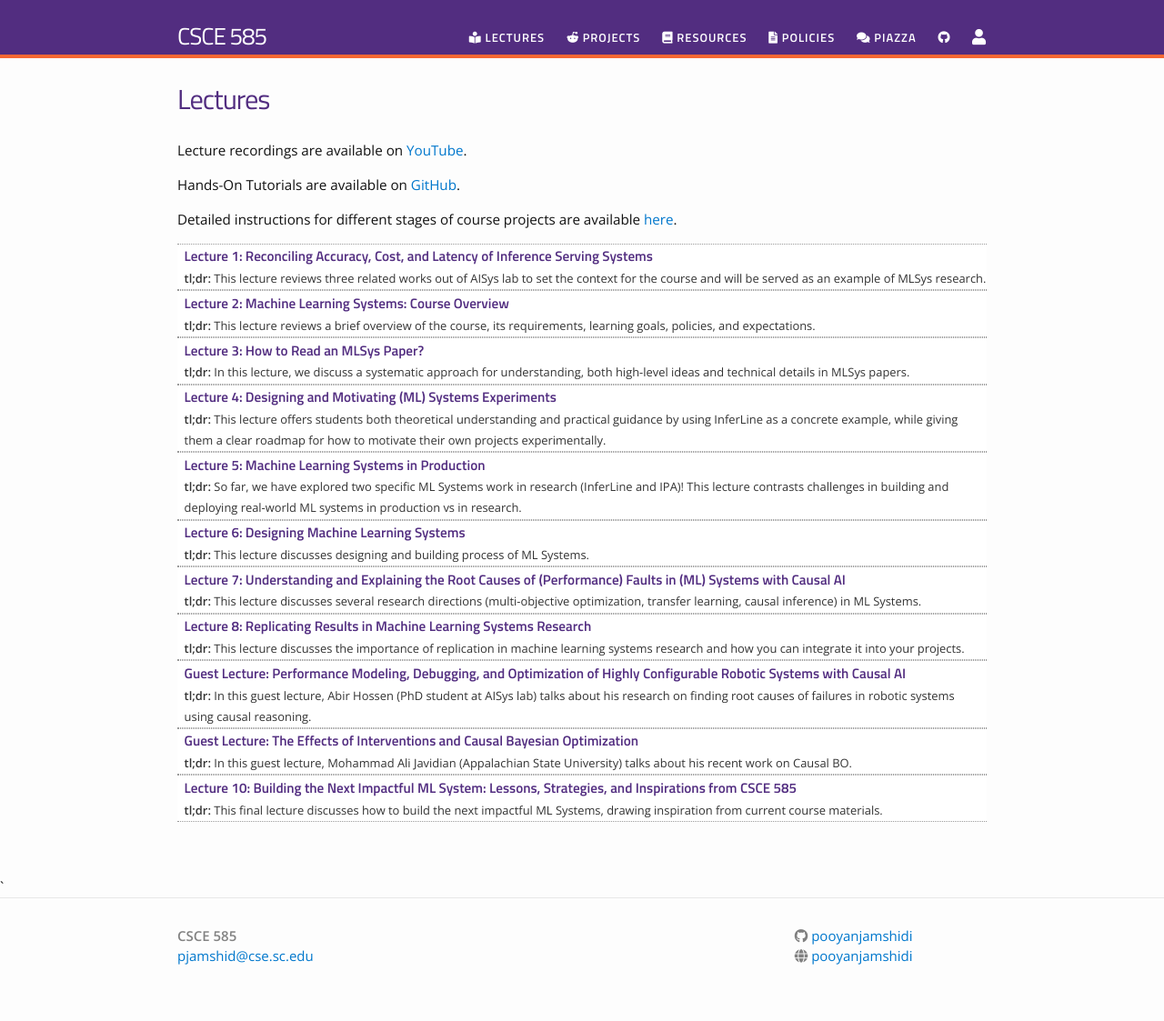
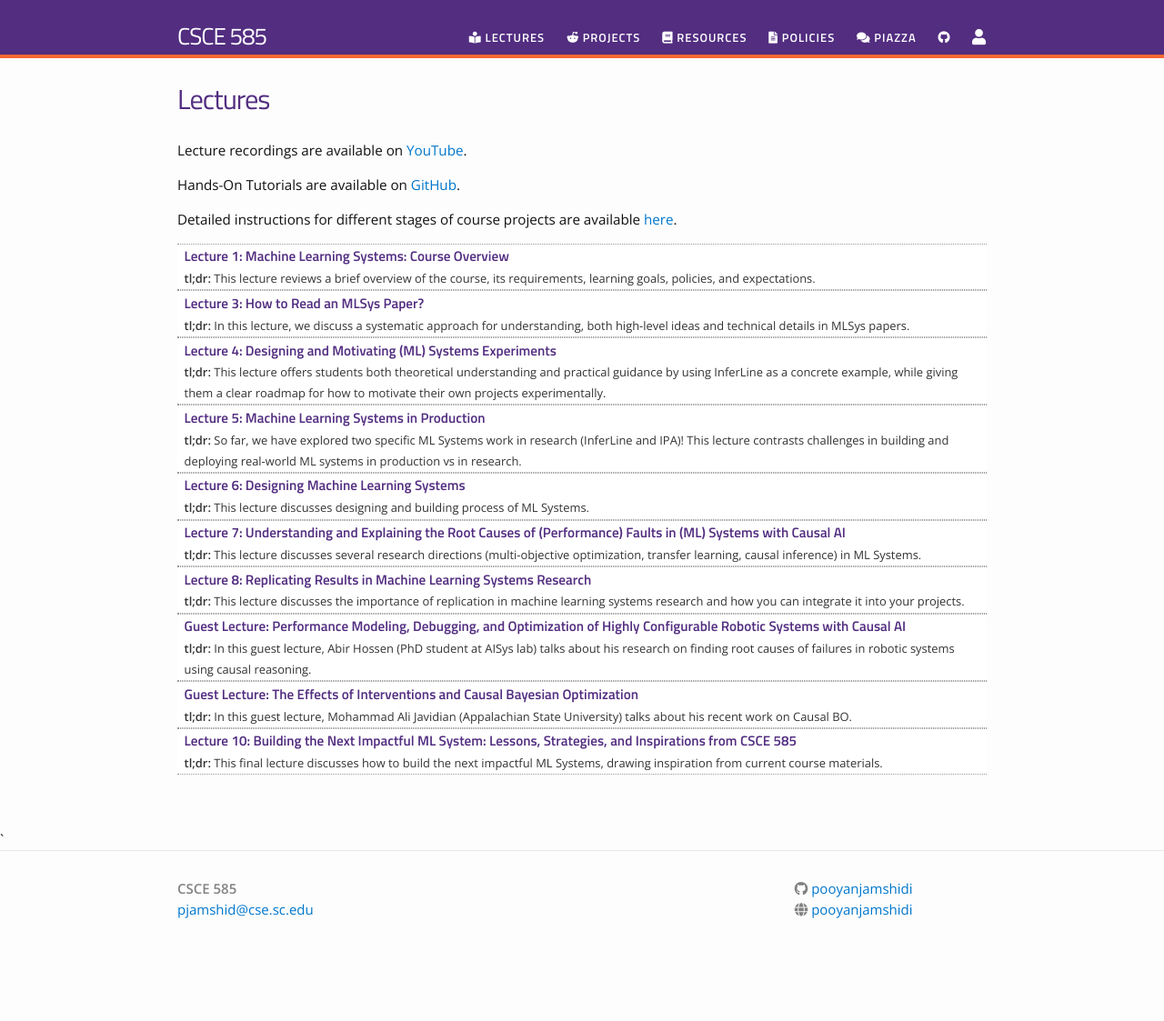
Before and after one commit to pooyanjamshidi/mls, a Jekyll site: the page built from lectures.md, in a window 1280 px wide. Shown: the whole page at 91% size. Built offline with Jekyll 4.4.1, drawn with Linux system fonts in a browser that asks for light colours; nearby versions of some CDN libraries; after the commit the page ends 1071 px from its top, so only the background shows below that; some of the changed lines change nothing that is shown.

Commit message:
course overview

```diff
--- a/_data/lectures.yml
+++ b/_data/lectures.yml
@@ -1,10 +1,10 @@
-- title: "Lecture 1: Reconciling Accuracy, Cost, and Latency of Inference Serving Systems"
-  filename: InfAdapter-IPA-Sponge-complete
-  dirname: lectures
-  tldr: "This lecture reviews three related works out of AISys lab to set the context for the course and will be served as an example of MLSys research."
+# - title: "Lecture 1: Reconciling Accuracy, Cost, and Latency of Inference Serving Systems"
+#   filename: InfAdapter-IPA-Sponge-complete
+#   dirname: lectures
+#   tldr: "This lecture reviews three related works out of AISys lab to set the context for the course and will be served as an example of MLSys research."
 
-- title: "Lecture 2: Machine Learning Systems: Course Overview"
-  filename: csce585_2024_01_slides_mlsys_course_overview
+- title: "Lecture 1: Machine Learning Systems: Course Overview"
+  filename: csce585_2025_01_slides_mlsys_course_overview
   dirname: lectures
   tldr: "This lecture reviews a brief overview of the course, its requirements, learning goals, policies, and expectations."
 
```
Also changed, not shown: 4 other files.
